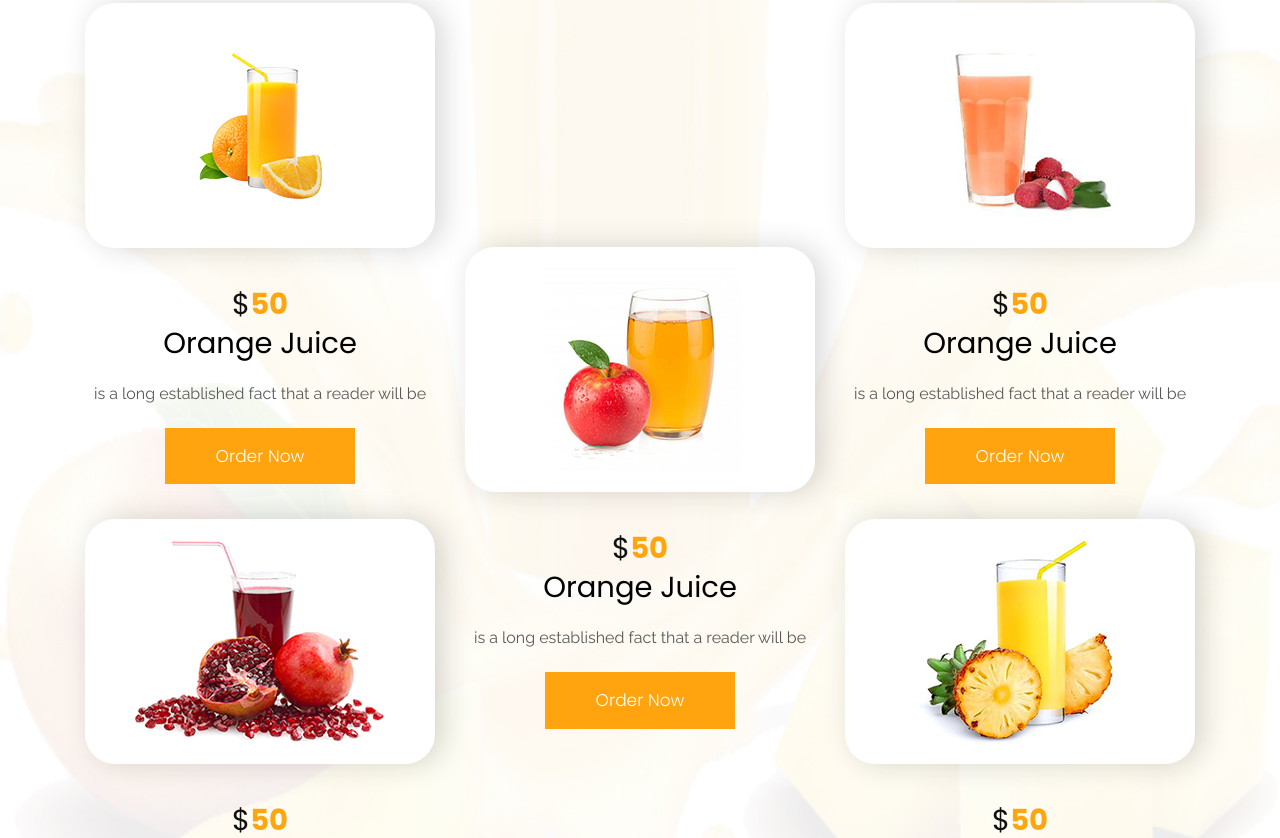
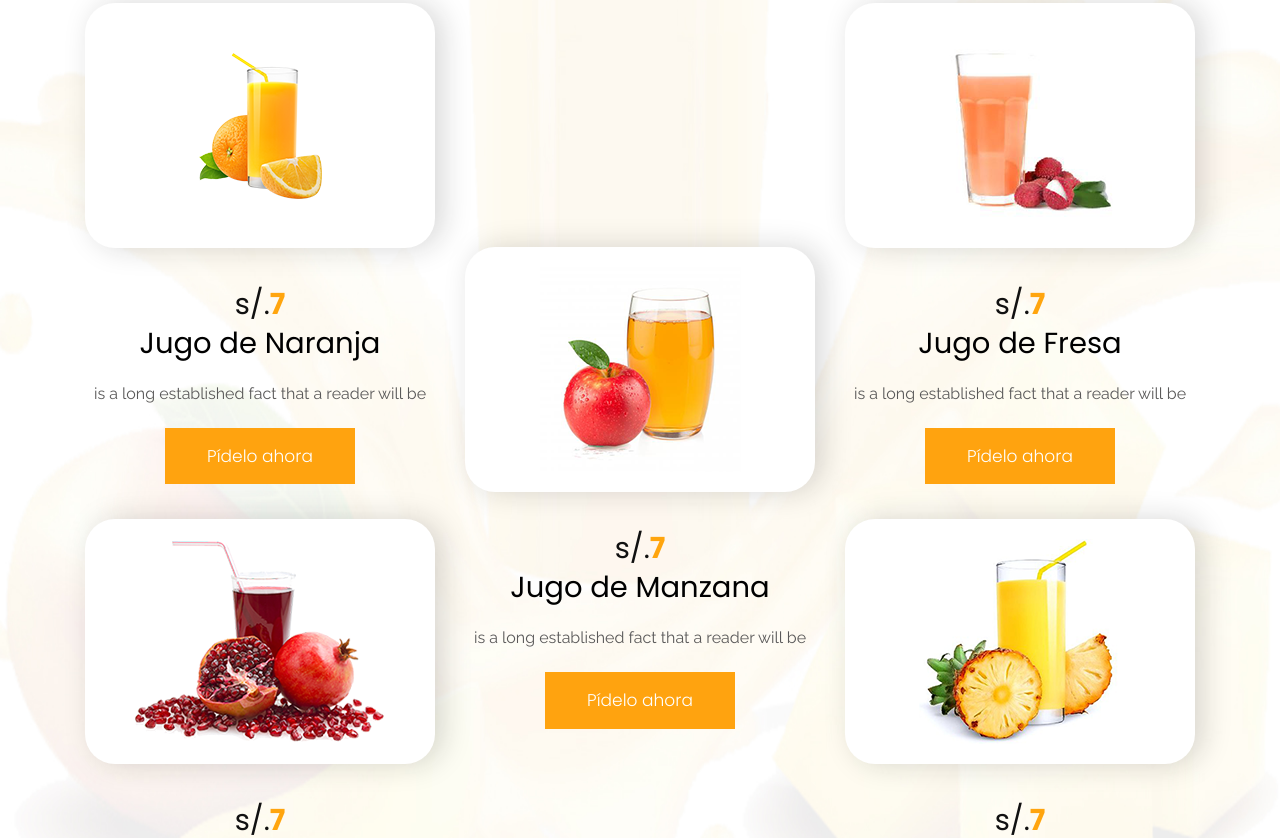
Before and after one commit to felipe16032/sunshine, a plain HTML site: page index.html in a window 1280 px wide. Shown: the part 1962-2800 px from the top of the page. Drawn offline with nearby package versions, Linux system fonts and the light colour scheme.

Commit message:
agregado jugos

```diff
--- a/index.html
+++ b/index.html
@@ -94,7 +94,7 @@
                      <div class="text-bg">
                         <h1><span> Bienvenido a</span> <br>SunshineJuices</h1>
                         <p>It is a long established fact that a reader will be distracted by the readable content of a page when looking at its layout. The point of using Lorem Ipsum is that</p>
-                        <a class="read_more" href="#">Read More</a>
+                        <a class="read_more" href="#">Lee m&aacute;s</a>
                      </div>
                   </div>
                </div>
@@ -213,10 +213,10 @@
                         <figure><img src="images/our1.png" alt="#"/></figure>
                      </div>
                      <div class="our_text">
-                        <h4>$<strong class="yellow">50</strong></h4>
-                        <h3>Orange Juice</h3>
+                        <h4>s/.<strong class="yellow">7</strong></h4>
+                        <h3>Jugo de Naranja</h3>
                         <p>is a long established fact that a reader will be</p>
-                        <a class="read_more" href="#">Order Now</a>
+                        <a class="read_more" href="#">P&iacute;delo ahora</a>
                      </div>
                   </div>
                </div>
@@ -228,10 +228,10 @@
                         <figure><img src="images/our2.png" alt="#"/></figure>
                      </div>
                      <div class="our_text">
-                        <h4>$<strong class="yellow">50</strong></h4>
-                        <h3>Orange Juice</h3>
+                        <h4>s/.<strong class="yellow">7</strong></h4>
+                        <h3>Jugo de Fresa</h3>
                         <p>is a long established fact that a reader will be</p>
-                        <a class="read_more" href="#">Order Now</a>
+                        <a class="read_more" href="#">P&iacute;delo ahora</a>
                      </div>
                   </div>
                </div>
@@ -241,10 +241,10 @@
                         <figure><img src="images/our3.png" alt="#"/></figure>
                      </div>
                      <div class="our_text">
-                        <h4>$<strong class="yellow">50</strong></h4>
-                        <h3>Orange Juice</h3>
+                        <h4>s/.<strong class="yellow">7</strong></h4>
+                        <h3>Jugo de Granada</h3>
                         <p>is a long established fact that a reader will be</p>
-                        <a class="read_more" href="#">Order Now</a>
+                        <a class="read_more" href="#">P&iacute;delo ahora</a>
                      </div>
                   </div>
                </div>
@@ -254,10 +254,10 @@
                         <figure><img src="images/our4.png" alt="#"/></figure>
                      </div>
                      <div class="our_text">
-                        <h4>$<strong class="yellow">50</strong></h4>
-                        <h3>Orange Juice</h3>
+                        <h4>s/.<strong class="yellow">7</strong></h4>
+                        <h3>Jugo de Manzana</h3>
                         <p>is a long established fact that a reader will be</p>
-                        <a class="read_more" href="#">Order Now</a>
+                        <a class="read_more" href="#">P&iacute;delo ahora</a>
                      </div>
                   </div>
                </div>
@@ -267,10 +267,10 @@
                         <figure><img src="images/our5.png" alt="#"/></figure>
                      </div>
                      <div class="our_text">
-                        <h4>$<strong class="yellow">50</strong></h4>
-                        <h3>Orange Juice</h3>
+                        <h4>s/.<strong class="yellow">7</strong></h4>
+                        <h3>Jugo de Piña</h3>
                         <p>is a long established fact that a reader will be</p>
-                        <a class="read_more" href="#">Order Now</a>
+                        <a class="read_more" href="#">P&iacute;delo ahora</a>
                      </div>
                   </div>
                </div>
```
